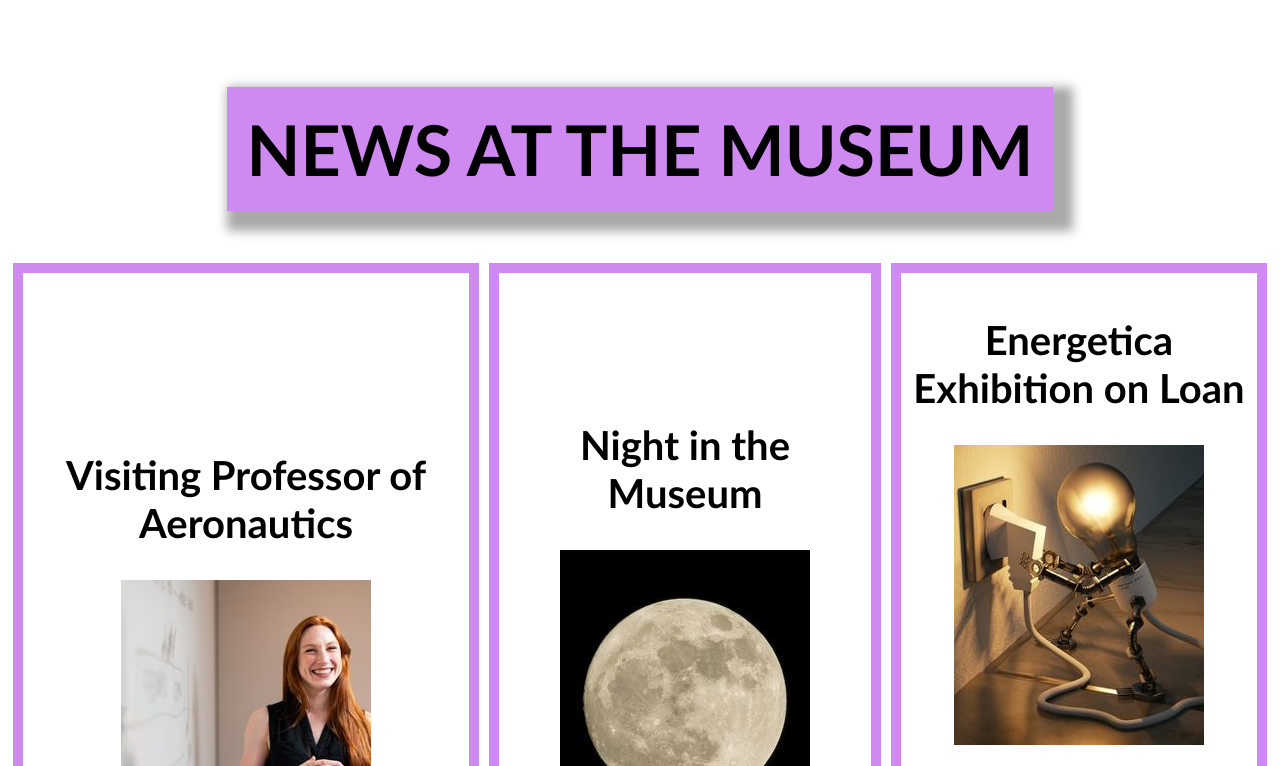
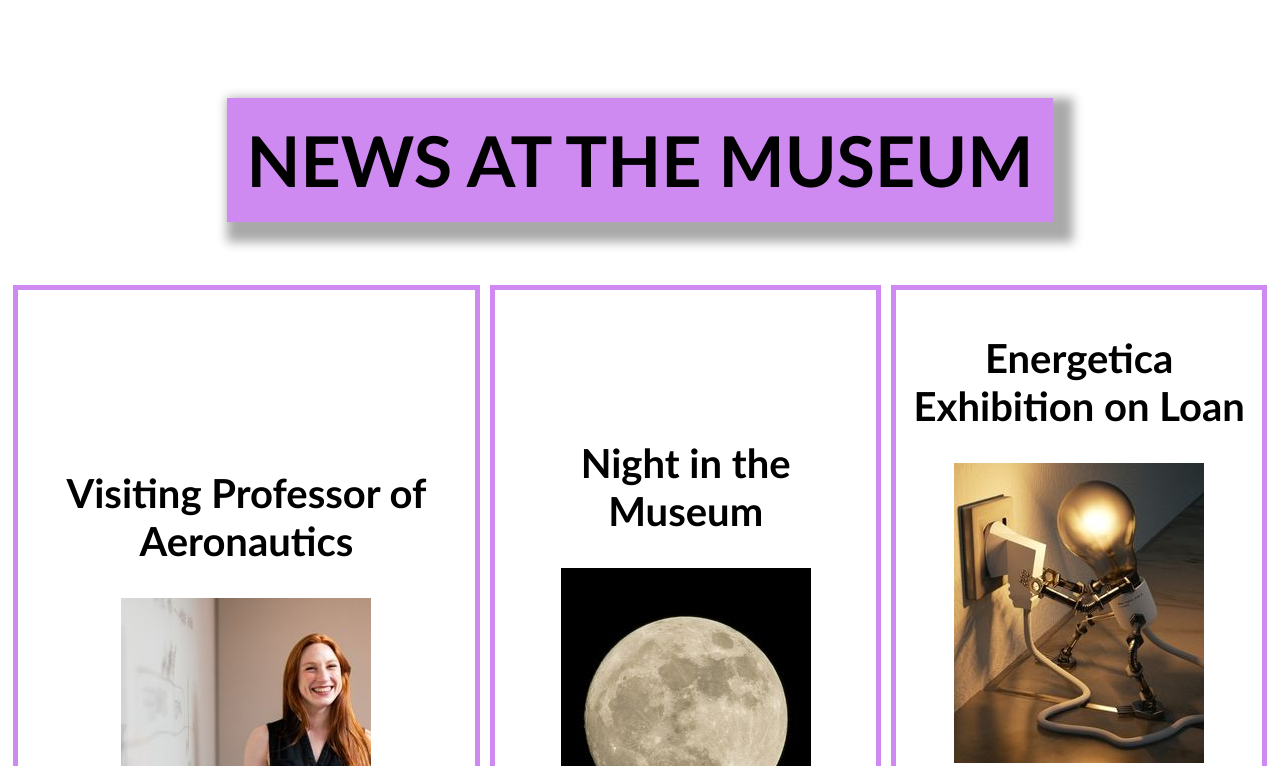
Before and after one commit to KamlaF/SemesterProject, a plain HTML site: page index.html in a window 1280 px wide. Shown: the part 870-1636 px from the top of the page. Drawn offline with Linux system fonts and the light colour scheme.

Commit message:
8/3
readme

```diff
--- a/HOMEPAGEstyle.css
+++ b/HOMEPAGEstyle.css
@@ -177,7 +177,7 @@ body{
     flex-direction: column;
     justify-content: center;
     align-items: center;
-    border:#CF8AF2 solid 10px;
+    border:#CF8AF2 solid 5px;
     margin: 5px;
     padding: 10px;
     background-color:white;
@@ -188,6 +188,7 @@ body{
     display: flex;
     flex-direction: row;
     justify-content: space-between;
+    max-width: 600px;
 
 
 }
--- a/index.html
+++ b/index.html
@@ -32,7 +32,7 @@
 
              </div>
              <div class="h1-box">
-             <h1 class="h1-index">NEWS AT THE MUSEUM</h1>
+             <h2 class="h1-index">NEWS AT THE MUSEUM</h2>
             </div>
              <section class="news-section">
              <div class="news-container">
@@ -76,7 +76,7 @@
             </section>
 
          <div h1-explore>
-            <h1 class="explore-head">EXPLORE</h1>
+            <h2 class="explore-head">EXPLORE</h2>
         </div>
 
                 <div class="kids-box">
```
Also changed, not shown: 1 other file.
